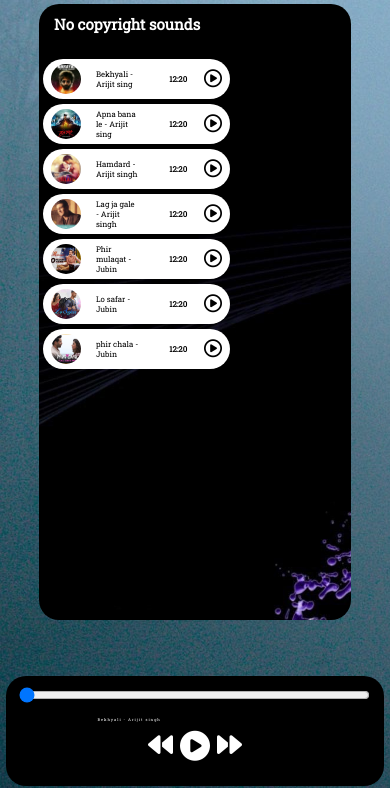
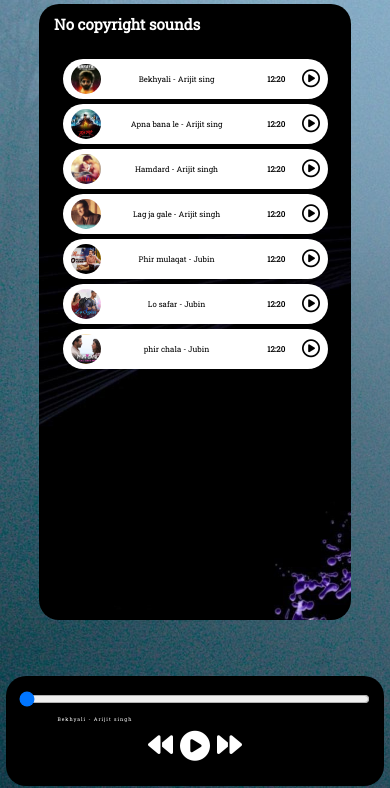
Before and after one commit to Gaurav01212/MusicPlayer, a plain HTML site: page index.html in a window 390 px wide. Shown: the part 56-844 px from the top of the page. Drawn offline with nearby package versions, Linux system fonts and the light colour scheme.

Commit message:
Update style.css
make some changes to make it more responsive

```diff
--- a/style.css
+++ b/style.css
@@ -297,7 +297,7 @@ img{
         left: 55px;
     }
     #progress-bar{
-       margin: -12px;
+       margin-top: -8px;
     }
 
     .icons{
@@ -318,6 +318,7 @@ img{
 
     .status img{
         height: 10px;
+        width:40px
     }
 
     .song-list{
@@ -325,11 +326,17 @@ img{
 
         scrollbar-width: none;
 
-        width: 50vw;
+        width: 70vw;
+        margin-left: 20px;
+
 
     }
     .song-item h2{
         font-size: 2vw;
     }
 
+    #master-song{
+        font-size: 5px;
+    }
+
 }
```
